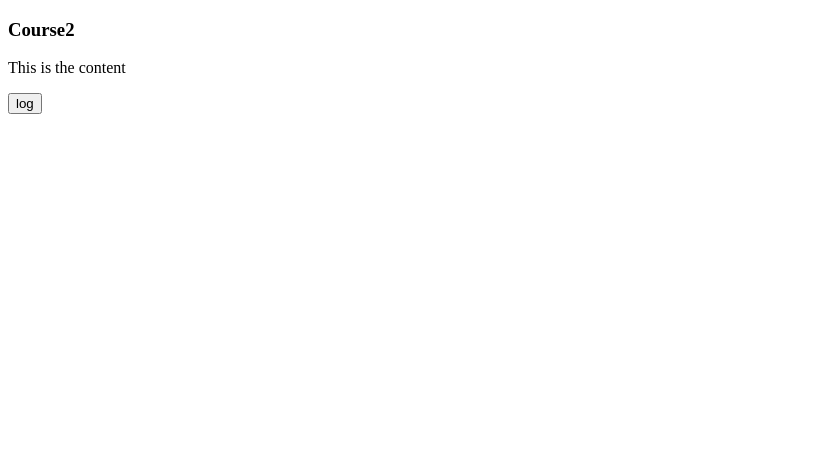
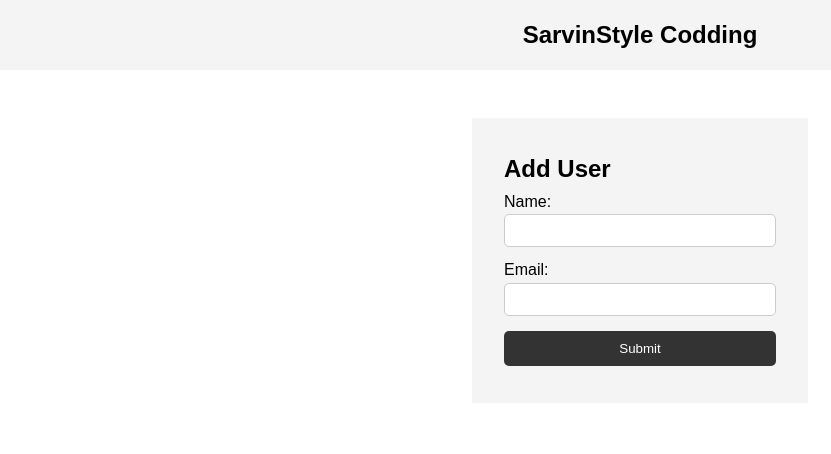
Before and after one commit to ahawazi/JavaScript-SandBox, a plain HTML site: page Course2/index.html in a window 1280 px wide. Shown: the whole page, without its empty margins (0-831 px from the left). Drawn offline with Linux system fonts and the light colour scheme.

Commit message:
change the html and add css

```diff
--- a/Course2/index.html
+++ b/Course2/index.html
@@ -1,14 +1,38 @@
 <!DOCTYPE html>
 <html lang="en">
-<head>
-    <meta charset="UTF-8">
-    <meta name="viewport" content="width=device-width, initial-scale=1.0">
-    <title>Course2</title>
+  <head>
+    <title>SarvinStyle Codding</title>
+    <link rel="stylesheet" href="./style.css" />
     <script src="./main.js" defer></script>
-</head>
-<body>
-    <h3>Course2</h3>
-    <p id="content">This is the content</p>
-    <button onclick="console.log('logged')">log</button>
-</body>
+  </head>
+
+  <body>
+    <header>
+      <h2>SarvinStyle Codding</h2>
+    </header>
+
+    <section class="container">
+      <form id="my-form">
+        <h2>Add User</h2>
+        <div class="msg"></div>
+        <div>
+          <label for="name">Name:</label>
+          <input type="text" id="name" />
+        </div>
+        <div>
+          <label for="email">Email:</label>
+          <input type="text" id="email" />
+        </div>
+        <input class="btn" type="submit" value="Submit" />
+      </form>
+
+      <ul id="users"></ul>
+
+      <!-- <ul class="items">
+        <li class="item">Item 1</li>
+        <li class="item">Item 2</li>
+        <li class="item">Item 3</li>
+      </ul> -->
+    </section>
+  </body>
 </html>
--- /dev/null
+++ b/Course2/style.css
@@ -0,0 +1,77 @@
+* {
+    margin: 0;
+    padding: 0;
+    box-sizing: border-box;
+  }
+
+  body {
+    font-family: Arial, Helvetica, sans-serif;
+    line-height: 1.6;
+  }
+
+  ul {
+    list-style: none;
+  }
+
+  ul li {
+    padding: 5px;
+    background: #f4f4f4;
+    margin: 5px 0;
+  }
+
+  header {
+    background: #f4f4f4;
+    padding: 1rem;
+    text-align: center;
+  }
+
+  .container {
+    margin: auto;
+    width: 400px;
+    overflow: auto;
+    padding: 3rem 2rem;
+  }
+
+  #my-form {
+    padding: 2rem;
+    background: #f4f4f4;
+  }
+
+  #my-form label {
+    display: block;
+  }
+
+  #my-form input[type='text'] {
+    width: 100%;
+    padding: 8px;
+    margin-bottom: 10px;
+    border-radius: 5px;
+    border: 1px solid #ccc;
+  }
+
+  .btn {
+    display: block;
+    width: 100%;
+    padding: 10px 15px;
+    border: 0;
+    background: #333;
+    color: #fff;
+    border-radius: 5px;
+    margin: 5px 0;
+  }
+
+  .btn:hover {
+    background: #444;
+  }
+
+  .bg-dark {
+    background: #333;
+    color: #fff;
+  }
+
+  .error {
+    background: orangered;
+    color: #fff;
+    padding: 5px;
+    margin: 5px;
+  }
```
